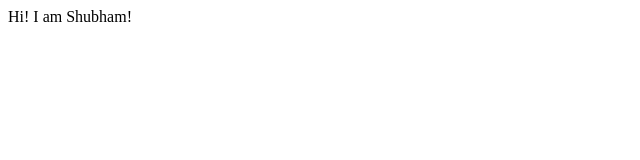
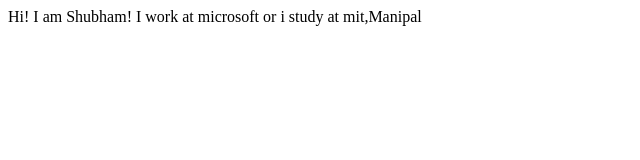
Before and after one commit to shubhamjainnn/shubhamjain-site, a plain HTML site: page index.html in a window 1280 px wide. Shown: the whole page, without its empty margins (0-640 px from the left). Drawn offline with Linux system fonts and the light colour scheme.

Commit message:
docs: update skills

```diff
--- a/index.html
+++ b/index.html
@@ -8,6 +8,8 @@
 </head>
 <body>
     Hi! I am Shubham!
+    I work at microsoft or i study at
+    mit,Manipal
 
 </body>
 </html>
```
